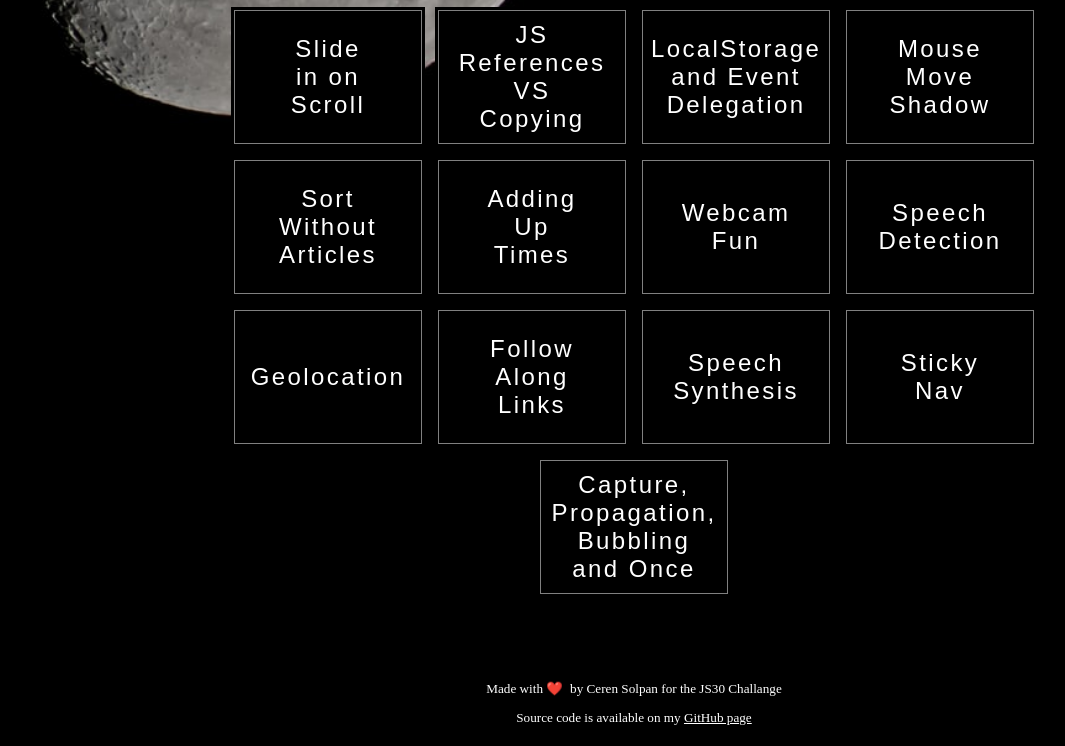
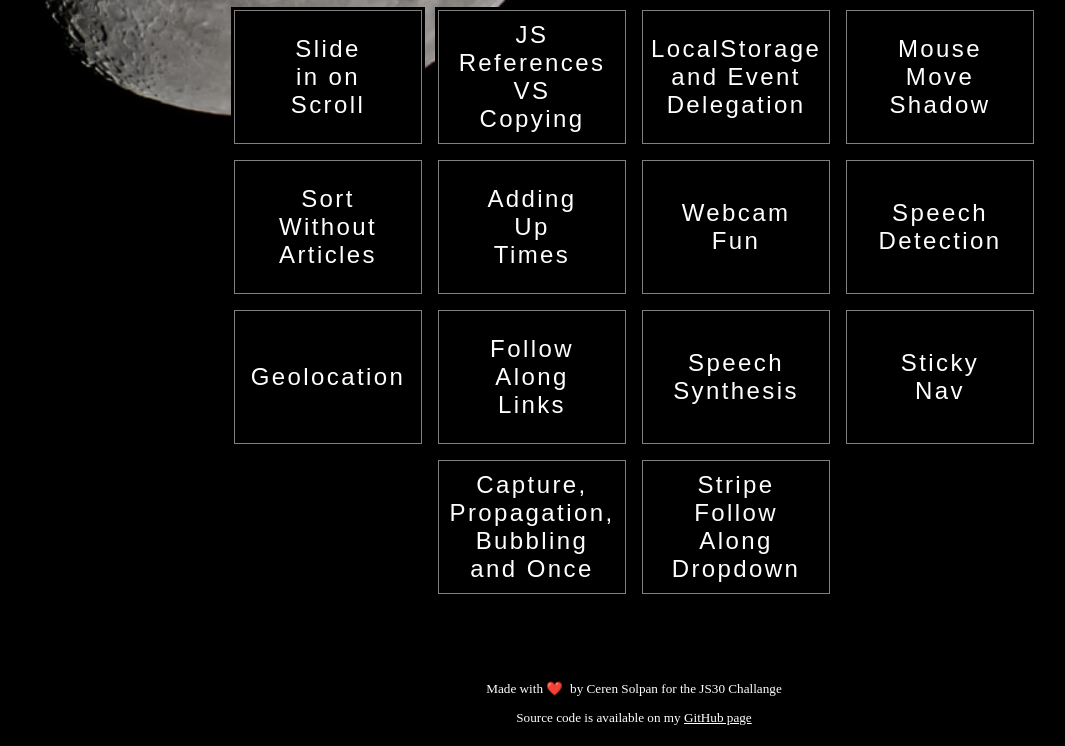
Before and after one commit to cerensolpan/JS30_C, a plain HTML site: page index.html in a window 1280 px wide. Shown: the part 724-1470 px from the top of the page, without its empty margins (6-1071 px from the left). Drawn offline with Linux system fonts and the light colour scheme.

Commit message:
Add the 26th project to live version page

```diff
--- a/index.html
+++ b/index.html
@@ -66,6 +66,8 @@
             <span>Sticky Nav</span></a>
         <a href="/JS30_C/25_Event Capture, Propagation, Bubbling and Once/" class="btn">
             <span>Capture, Propagation, Bubbling and Once</span></a>
+        <a href="/JS30_C/26_Stripe Follow Along Dropdown/" class="btn">
+            <span>Stripe Follow Along Dropdown</span></a>
 
 
     </div>
```
